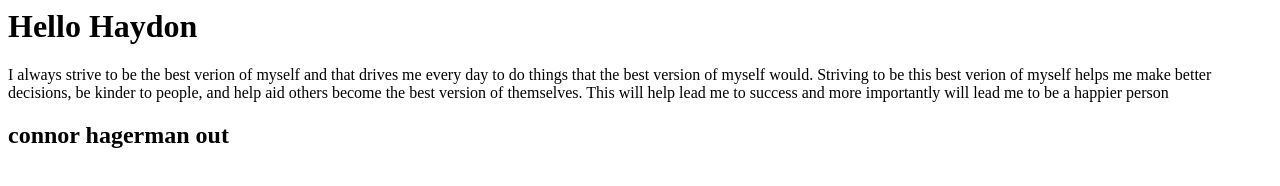
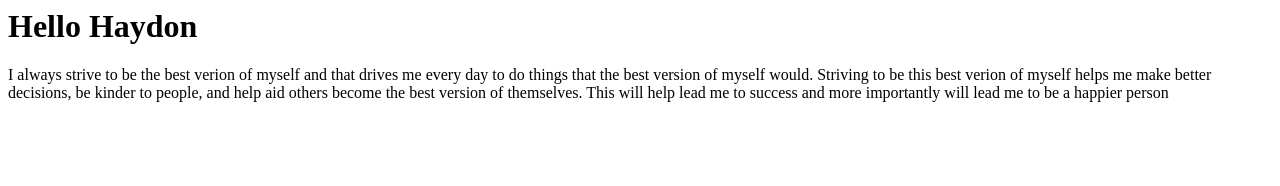
Before and after one commit to korfhageh/CoolestClassEver, a plain HTML site: page index.html in a window 1280 px wide. Drawn offline with Linux system fonts and the light colour scheme.

Commit message:
Update index.html

```diff
--- a/index.html
+++ b/index.html
@@ -5,6 +5,6 @@
 I always strive to be the best verion of myself and that drives me every day to do things that the best version of myself would. Striving to be this best verion of myself helps me make better decisions, be kinder to people, and help aid others become the best version of themselves. This will help lead me to success and more importantly will lead me to be a happier person
   </p>
 
-<h2>connor hagerman out</h2>
+
 </body>
 </html>
```
